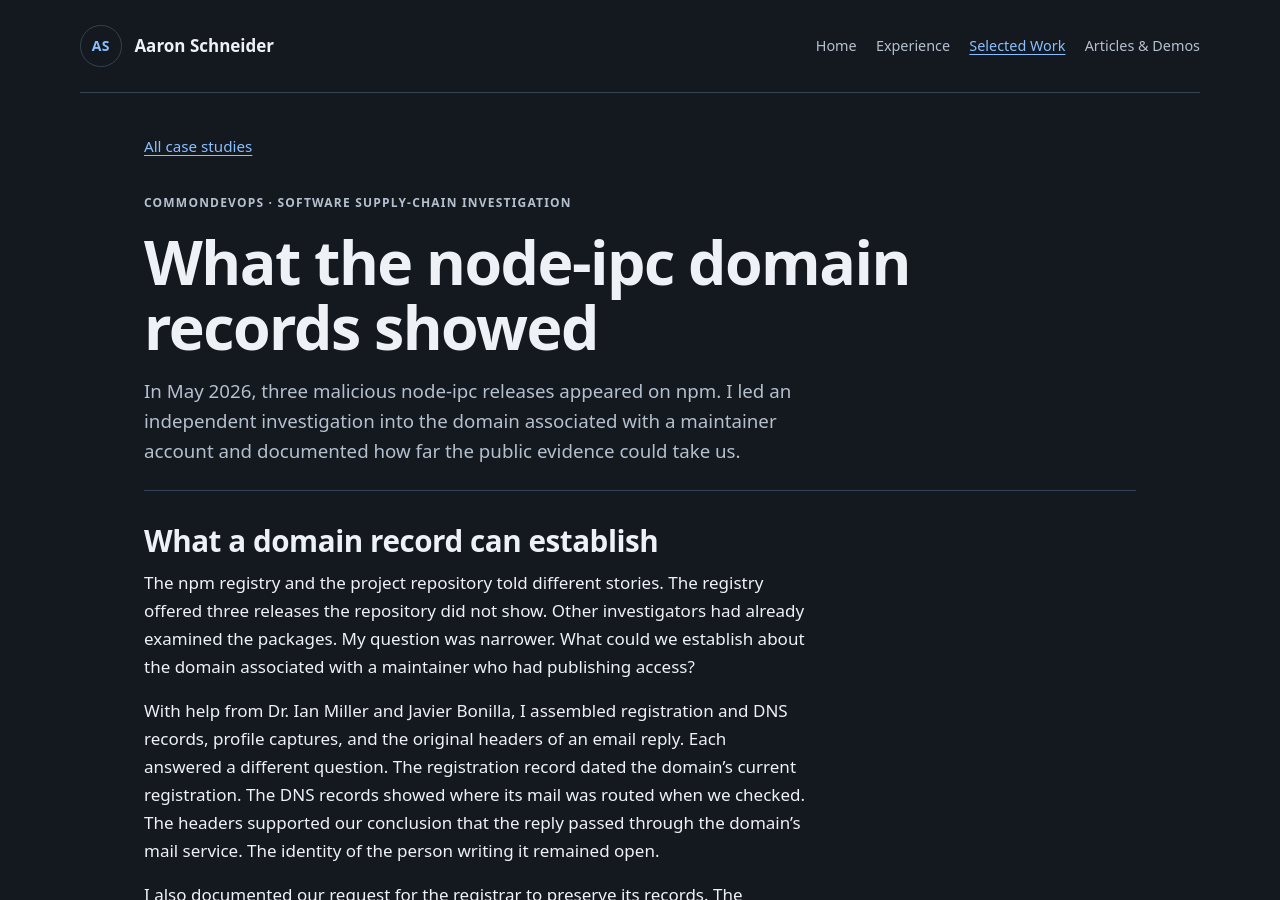
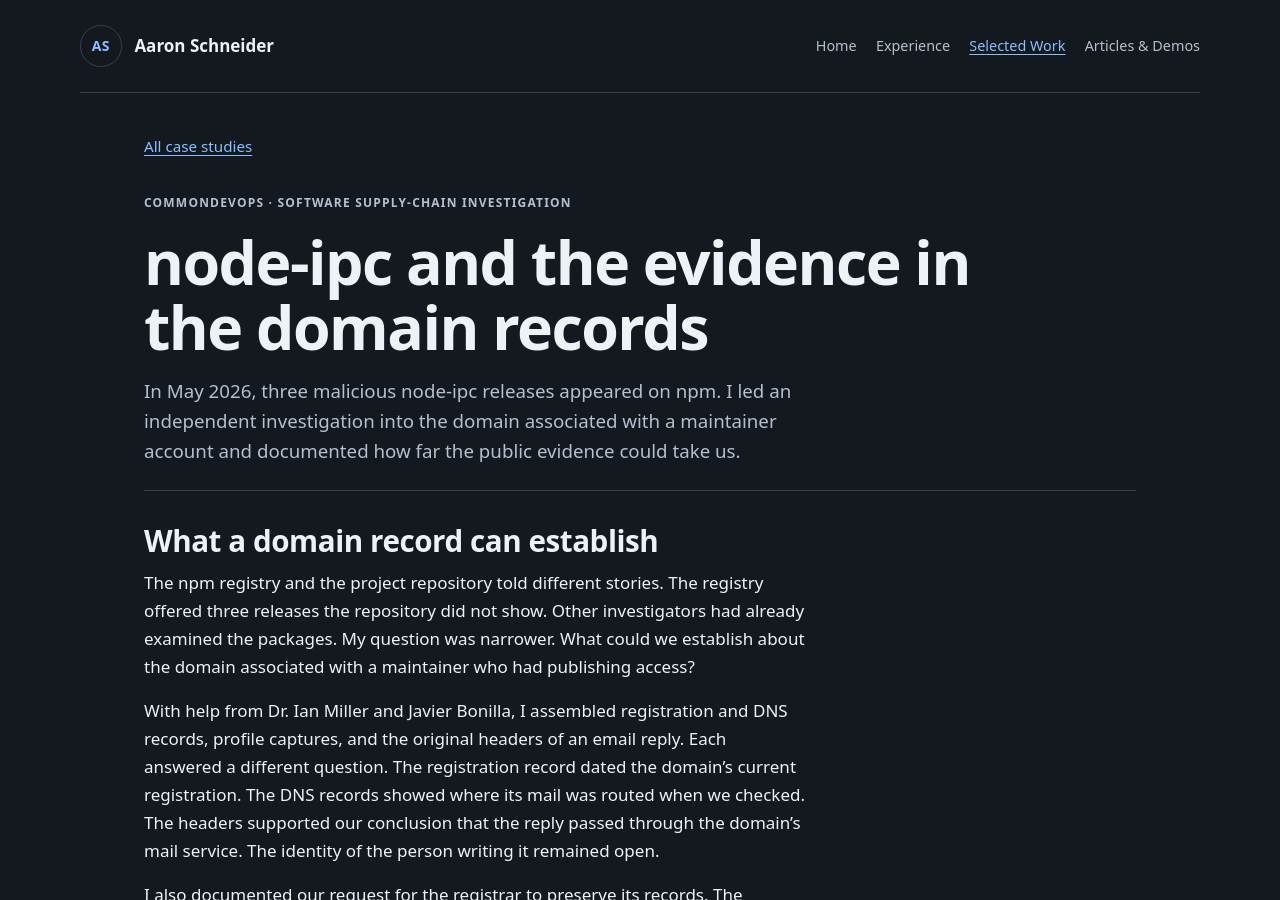
Before and after one commit to schneidergithub/schneidergithub.github.io, a Jekyll site: the page built from work/node-ipc-investigation.md, in a window 1280 px wide and 900 px high. Built offline with Jekyll 4.4.1, drawn with Linux system fonts in a browser that asks for light colours.

Commit message:
Keep the package name together in the mobile headline

```diff
--- a/scripts/check_case_studies.cjs
+++ b/scripts/check_case_studies.cjs
@@ -220,7 +220,7 @@ async function check() {
         }
         if (study.path === 'node-ipc-investigation') {
           const copy = page.locator('.study-copy');
-          assert.equal(title, 'What the node-ipc domain records showed');
+          assert.equal(title, 'node-ipc and the evidence in the domain records');
           assert.ok(await copy.locator('a[href="https://commondevops.com/node-ipc-supply-chain-incident-report/"]').isVisible());
           assert.ok(await copy.locator('a[href="https://doi.org/10.6084/m9.figshare.33865414.v1"]').isVisible());
           assert.ok(await copy.locator('a[href="/articles/#node-ipc-report"]').isVisible());
--- a/work/node-ipc-investigation.md
+++ b/work/node-ipc-investigation.md
@@ -2,7 +2,7 @@
 layout: case-study
 project: commondevops
 permalink: /work/node-ipc-investigation/
-title: "What the node-ipc domain records showed"
+title: "node-ipc and the evidence in the domain records"
 link_label: "Investigating the node-ipc supply-chain compromise"
 context: "CommonDevOps · Software supply-chain investigation"
 description: "In May 2026, three malicious node-ipc releases appeared on npm. I led an independent investigation into the domain associated with a maintainer account and documented how far the public evidence could take us."
```
